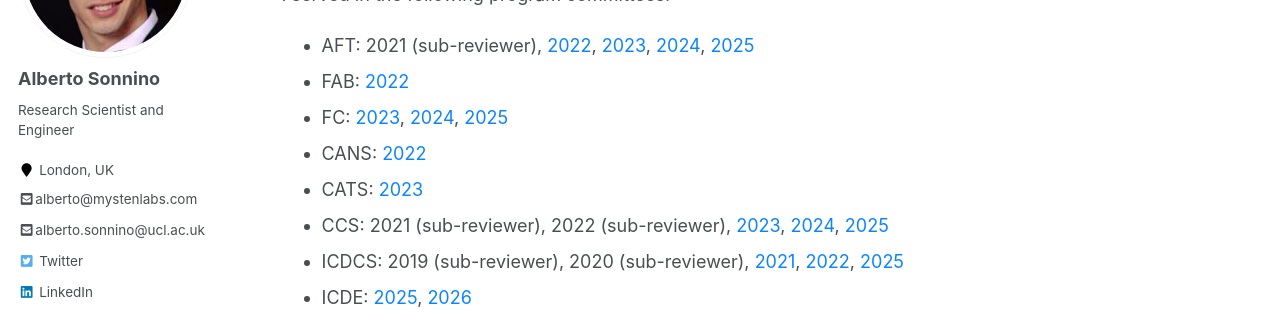
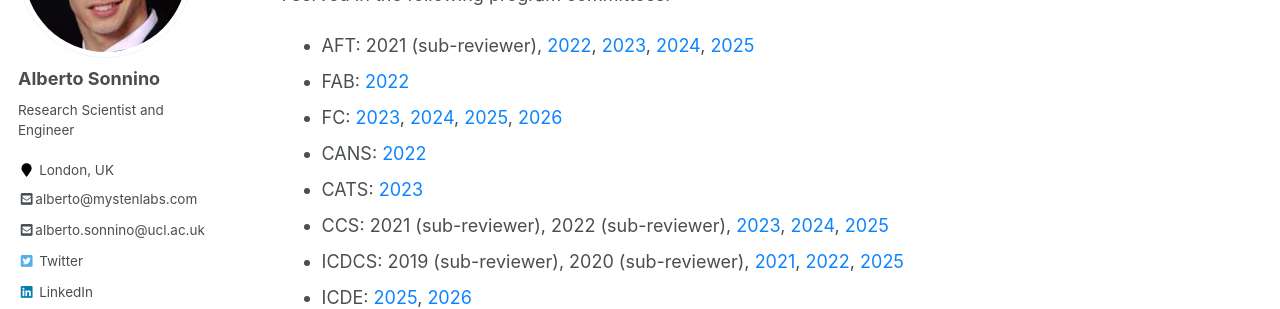
Before and after one commit to asonnino/asonnino.github.io, a Jekyll site: the page built from _pages/academia.md, in a window 1280 px wide and 900 px high, scrolled down 1591 px. Shown: the part 153-462 px from the top of the window. Built offline with Jekyll 4.4.1, drawn with Linux system fonts in a browser that asks for light colours.

Commit message:
feat: update pc services

```diff
--- a/_pages/academia.md
+++ b/_pages/academia.md
@@ -63,7 +63,7 @@
 
 - AFT: 2021 (sub-reviewer), [2022](https://aft22.hotcrp.com/users/pc), [2023](https://aftconf.github.io/aft23/committees.html), [2024](https://aftconf.github.io/aft24/committees.html), [2025](https://aftconf.github.io/aft25/committees.html)
 - FAB: [2022](https://fab22.hotcrp.com/users/pc)
-- FC: [2023](https://fc23.ifca.ai/cfp.html), [2024](https://fc24.ifca.ai/cfp.html), [2025](https://fc25.ifca.ai/cfp.html)
+- FC: [2023](https://fc23.ifca.ai/cfp.html), [2024](https://fc24.ifca.ai/cfp.html), [2025](https://fc25.ifca.ai/cfp.html), [2026]()
 - CANS: [2022](https://www.cans2022.com/committees.php)
 - CATS: [2023](https://catsworkshop.dev/organization/)
 - CCS: 2021 (sub-reviewer), 2022 (sub-reviewer), [2023](https://www.sigsac.org/ccs/CCS2023/orgs-program.html), [2024](https://www.sigsac.org/ccs/CCS2024/organization/prog-committee.html), [2025](https://www.sigsac.org/ccs/CCS2025/program-committee)
```
